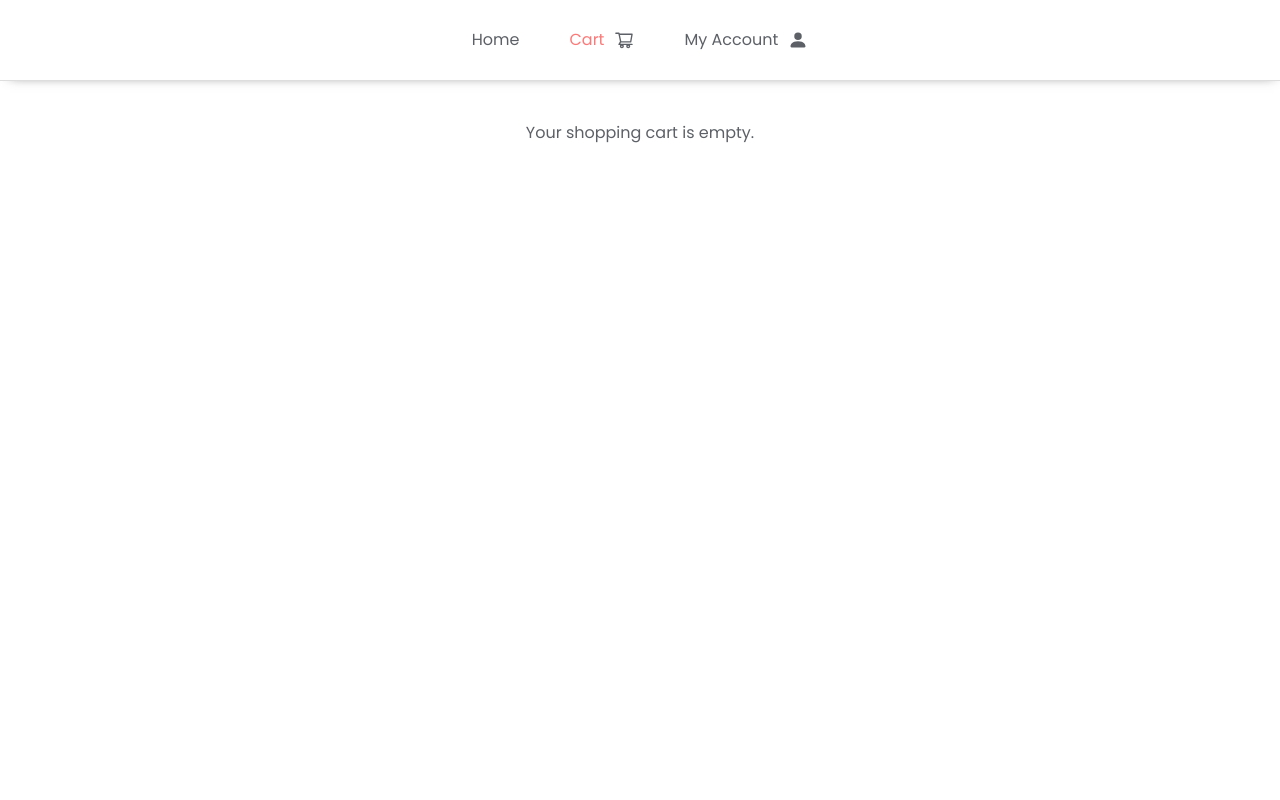
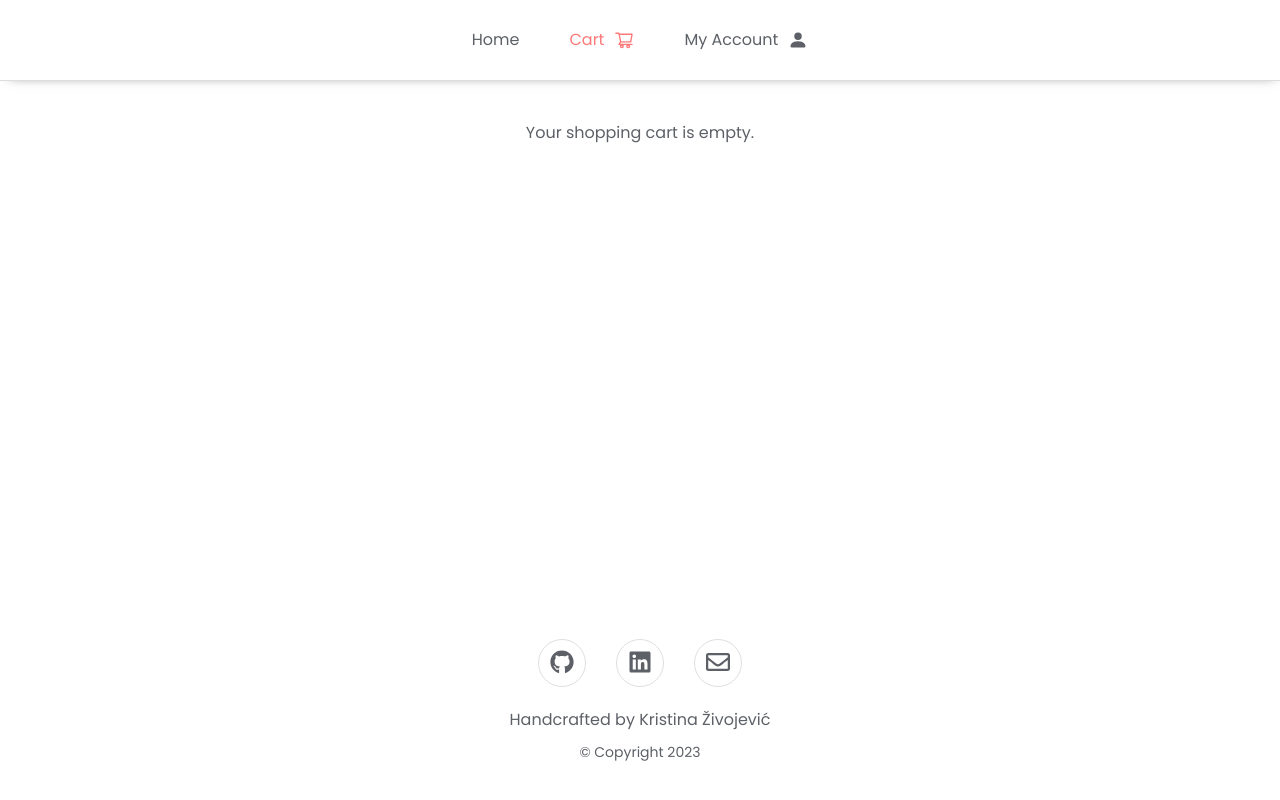
Before and after one commit to KrisZivojevic/webshop, a React (Create React App) app: page /cart in a window 1280 px wide. Built offline with nearby package versions, Linux system fonts and the light colour scheme.

Commit message:
add footer

```diff
--- a/src/App.js
+++ b/src/App.js
@@ -7,11 +7,13 @@ import Register from "./components/Register/Register";
 import ProductDetails from "./components/ProductDetails/ProductDetails";
 import Cart from "./components/Cart/Cart";
 import ProtectedRoute from "./components/ProtectedRoute/ProtectedRoute";
+import Footer from "./Footer/Footer";
 
 const App = () => {
   return (
     <div>
       <Navigation />
+      <main>
         <Routes>
           <Route path="/" element={<Home />} />
           <Route path="/login" element={<Login />} />
@@ -27,6 +29,8 @@ const App = () => {
           />
           <Route path="/cart" element={<Cart />} />
         </Routes>
+      </main>
+      <Footer />
     </div>
   );
 };
--- /dev/null
+++ b/src/Footer/Footer.js
@@ -0,0 +1,36 @@
+import classes from "./Footer.module.css";
+import {
+  FaGithub,
+  FaLinkedin,
+  FaRegEnvelope,
+} from "react-icons/fa";
+
+const Footer = () => {
+  return (
+      <footer className={classes.footer}>
+        <div className={`${classes.footer__wrapper} max-content`}>
+          <ul>
+            <li>
+              <a href="https://github.com/KrisZivojevic" target="_blank" rel="noreferrer">
+                <FaGithub className={classes.footer__icon} />
+              </a>
+            </li>
+            <li>
+              <a href="https://www.linkedin.com/in/kristina-zivojevic/" target="_blank" rel="noreferrer">
+                <FaLinkedin className={classes.footer__icon} />
+              </a>
+            </li>
+            <li>
+              <a href="mailto:kristina.zivojevic@gmail.com">
+                <FaRegEnvelope className={classes.footer__icon} />
+              </a>
+            </li>
+          </ul>
+          <p>Handcrafted by Kristina Živojević</p>
+          <p className={classes.footer__copyright}>&#169; Copyright 2023</p>
+        </div>
+      </footer>
+  );
+};
+
+export default Footer;
--- /dev/null
+++ b/src/Footer/Footer.module.css
@@ -0,0 +1,40 @@
+.footer {
+  text-align: center;
+  padding-bottom: 20px;
+  display: flex;
+  justify-content: center;
+  align-items: center;
+}
+.footer__wrapper h2 {
+  font-weight: 300;
+}
+.footer ul {
+  display: flex;
+  gap: 30px;
+  justify-content: center;
+  padding: 20px 0;
+}
+.footer__icon {
+  font-size: 24px;
+}
+.footer li {
+  list-style-type: none;
+  border-radius: 50%;
+  padding: 10px;
+  cursor: pointer;
+  width: 48px;
+  height: 48px;
+  transition: all .2s ease-in-out;
+  border: 1px solid var(--grey);
+}
+.footer a {
+  color: inherit;
+}
+.footer li:hover {
+  background-color: var(--active-color);
+  color: var(--white);
+}
+.footer__copyright {
+  padding-top: 10px;
+  font-size: 14px;
+}
--- a/src/components/Navigation/Navigation.module.css
+++ b/src/components/Navigation/Navigation.module.css
@@ -25,8 +25,8 @@
 .nav__list a {
   color: var(--main-color);
   text-decoration: none;
-  line-height: 80px;
   transition: color 0.3s;
+  display: flex;
 }
 .icon {
   display: flex;
@@ -48,7 +48,8 @@
 }
 .dropdown__content a {
   padding: 0 25px;
-  line-height: unset;
+  /* line-height: unset; */
+  height: 100%;
 }
 .dropdown:hover .dropdown__content {
   display: block;
--- a/src/index.css
+++ b/src/index.css
@@ -1,7 +1,6 @@
 * {
   box-sizing: border-box;
   font-family: 'Poppins', sans-serif;
-  color: var(--main-color);
 }
 html, body, div, span, iframe,
 h1, h2, h3, h4, h5, h6, p, blockquote, pre,
@@ -13,6 +12,7 @@ article, aside, details,
 figure, figcaption, footer, header, hgroup,
 menu, nav, section, summary,
 time, mark, audio, video {
+  color: var(--main-color);
   margin: 0;
   padding: 0;
 }
@@ -26,6 +26,12 @@ display: block;
   --active-color: #fc7978;
   --white: #ffffff;
   --grey: #dfdfdf;
+
+  --footer-height: 100px;
+  --nav-height: 81px;
+}
+main {
+  min-height: calc(100vh - (var(--footer-height) + var(--nav-height)));
 }
 #navigation .active {
   color: var(--active-color);
```
Lines whose indentation alone changed are shown as unchanged.
